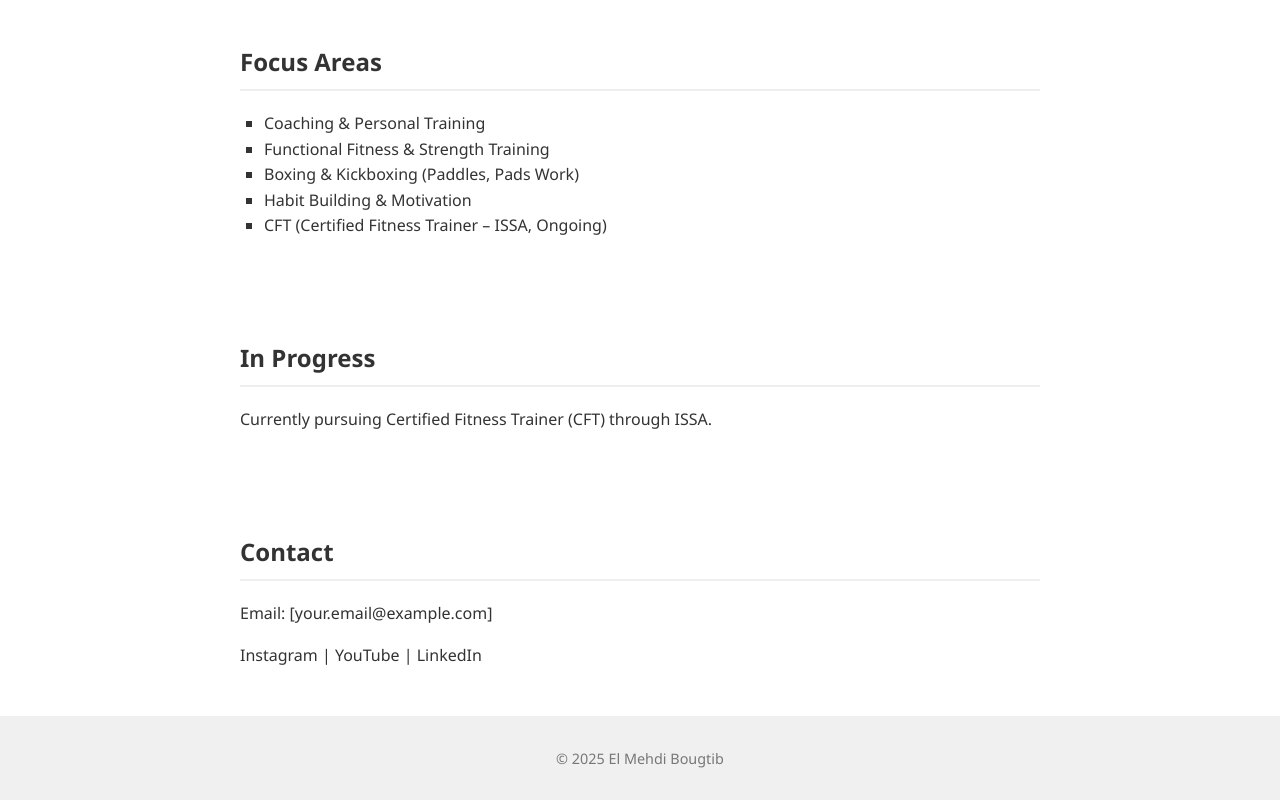
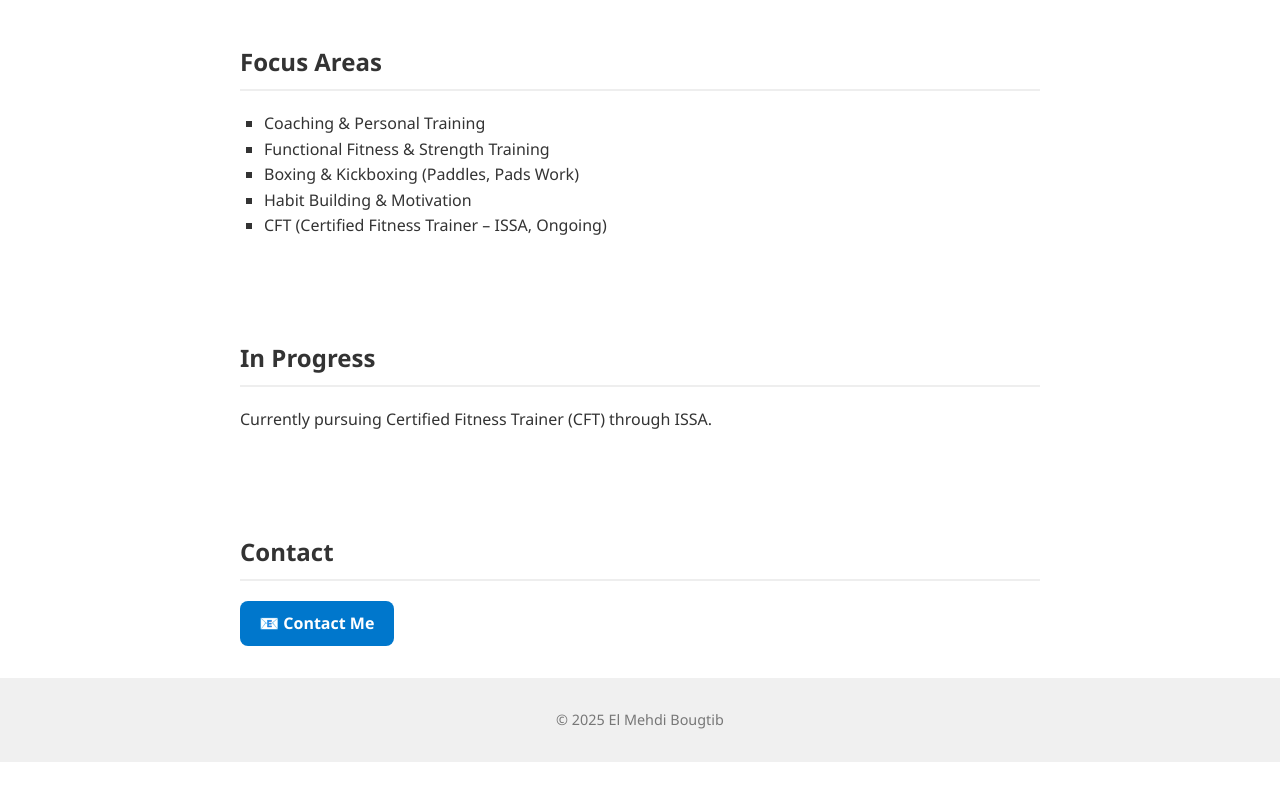
Before and after one commit to elmehdi-bougtib/elmehdi-bougtib.github.io, a plain HTML site: page index.html in a window 1280 px wide. Shown: the part 528-1328 px from the top of the page. After the commit the page ends 1290 px from the top, so only its background shows below. Drawn offline with Linux system fonts and the light colour scheme.

Commit message:
Add files via upload

```diff
--- a/index.html
+++ b/index.html
@@ -49,8 +49,7 @@
 
   <section id="contact">
     <h2>Contact</h2>
-    <p>Email: [your.email@example.com]</p>
-    <p>Instagram | YouTube | LinkedIn</p>
+    <a href="mailto:elmehdibougtib@gmail.com" class="contact-button">📧 Contact Me</a>
   </section>
 
   <footer>
--- a/style.css
+++ b/style.css
@@ -50,6 +50,21 @@ ul {
   padding-left: 1.5rem;
 }
 
+.contact-button {
+  display: inline-block;
+  background-color: #0077cc;
+  color: white;
+  padding: 0.6rem 1.2rem;
+  border-radius: 8px;
+  text-decoration: none;
+  font-weight: bold;
+  transition: background-color 0.3s ease;
+}
+
+.contact-button:hover {
+  background-color: #005fa3;
+}
+
 footer {
   background: #f0f0f0;
   text-align: center;
```
